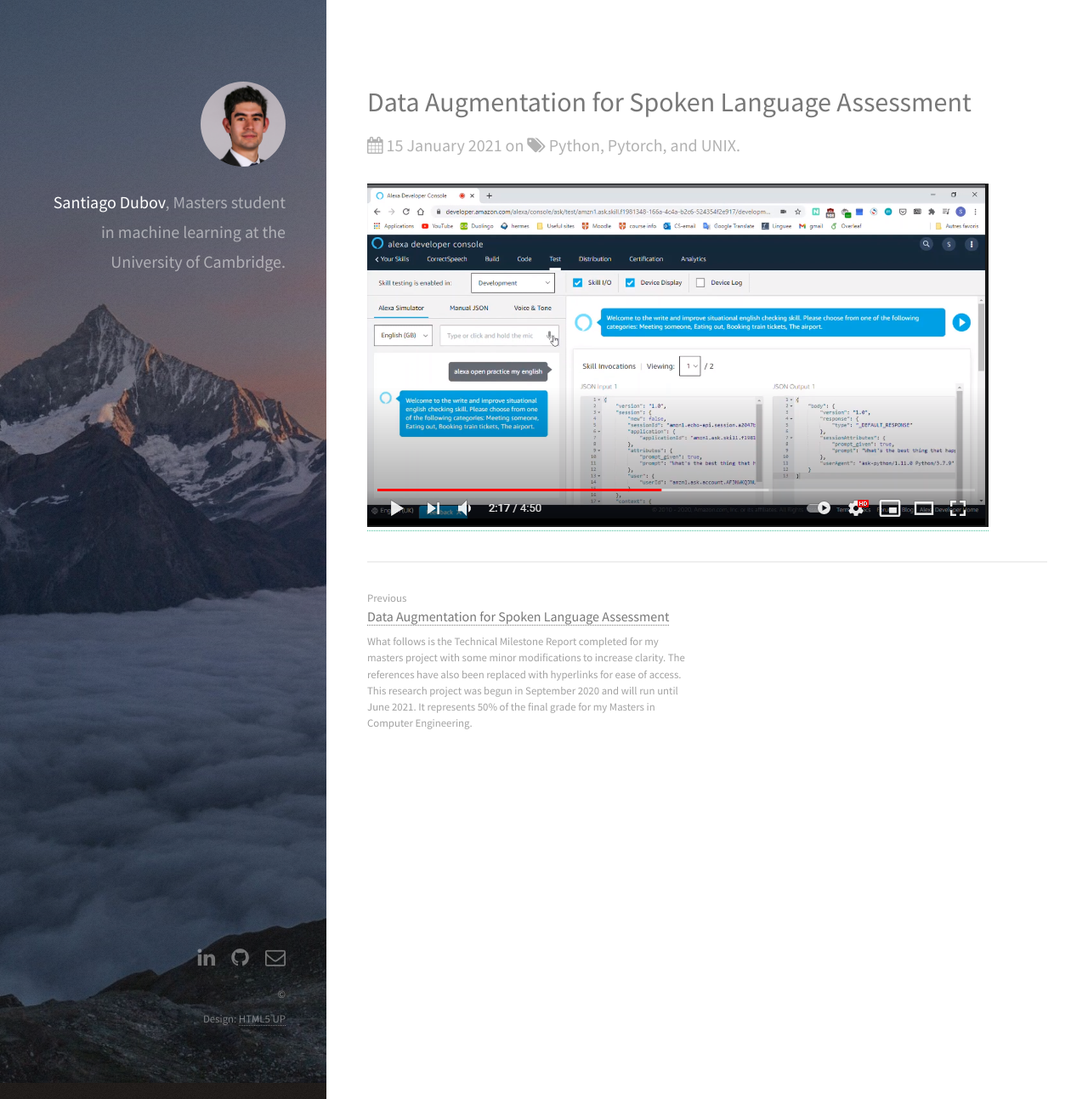
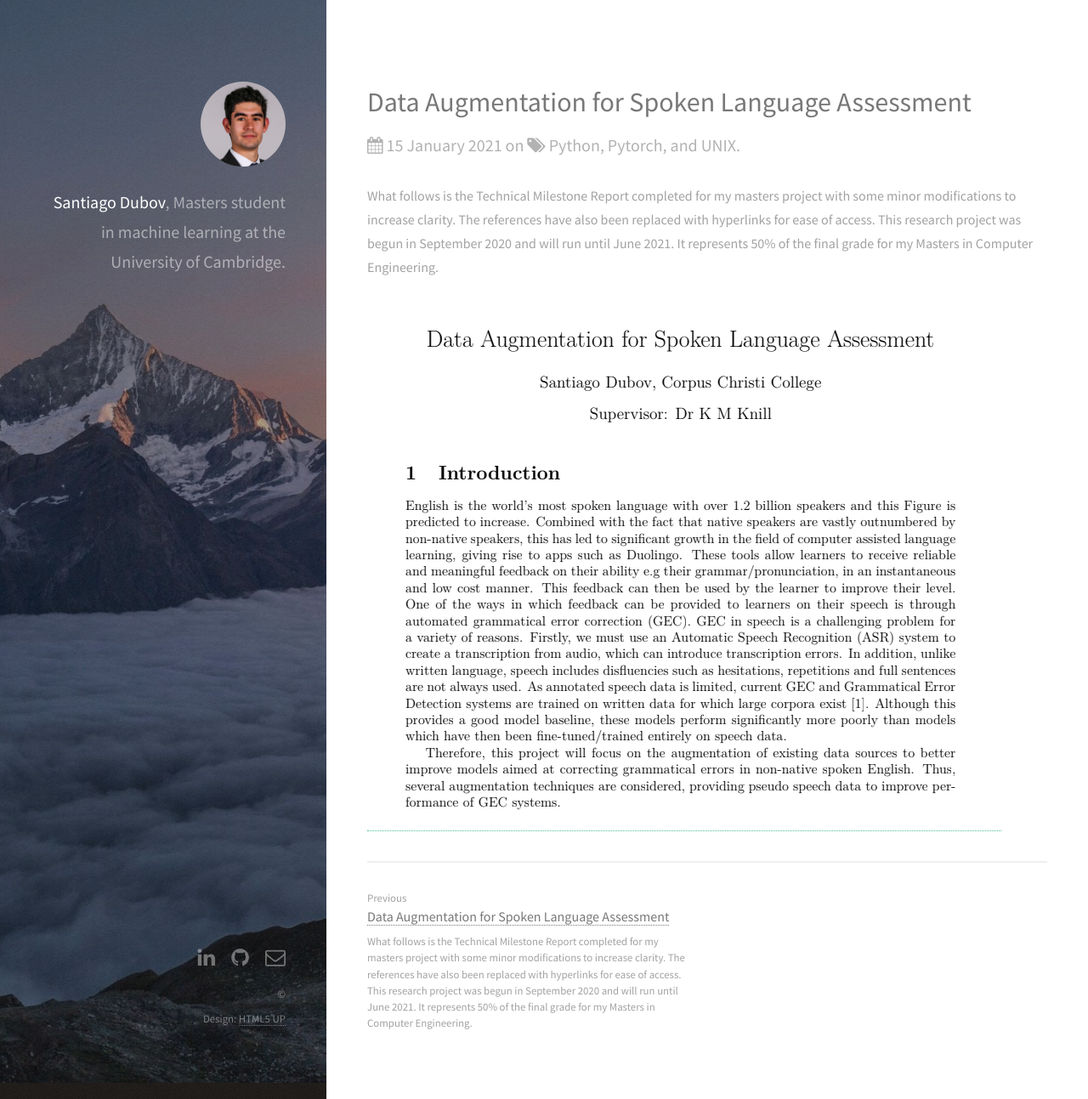
Before and after one commit to Santiago-Dubov/Santiago-Dubov.github.io, a Jekyll site: the page built from _posts/2021-01-15-Data-Augmentation-for-Spoken-Language.markdown, in a window 1280 px wide and 1293 px high. Shown: the whole window at 85% size. Built offline with Jekyll 4.4.1, drawn with Linux system fonts in a browser that asks for light colours.

Commit message:
Update 2021-01-15-Data-Augmentation-for-Spoken-Language.markdown

```diff
--- a/_posts/2021-01-15-Data-Augmentation-for-Spoken-Language.markdown
+++ b/_posts/2021-01-15-Data-Augmentation-for-Spoken-Language.markdown
@@ -1,9 +1,11 @@
 ---
 layout: post
 title:  "Data Augmentation for Spoken Language Assessment "
-date:   2021-01-15 21:03:36
+date:   2021-01-15 21:05:36
 categories: Python Pytorch UNIX
 ---
 
 
-[![texture theme preview](/images/youtube.PNG)](https://docs.google.com/gview?url=https://github.com/Santiago-Dubov/resume/raw/main/TMR_Dubov_Santiago.pdf&embedded=true)
+What follows is the Technical Milestone Report completed for my masters project with some minor modifications to increase clarity. The references have also been replaced with hyperlinks for ease of access. This research project was begun in September 2020 and will run until June 2021. It represents 50% of the final grade for my Masters in Computer Engineering.
+
+[![texture theme preview](/images/tmr.PNG)](https://docs.google.com/gview?url=https://github.com/Santiago-Dubov/resume/raw/main/TMR_Dubov_Santiago.pdf&embedded=true)
```
